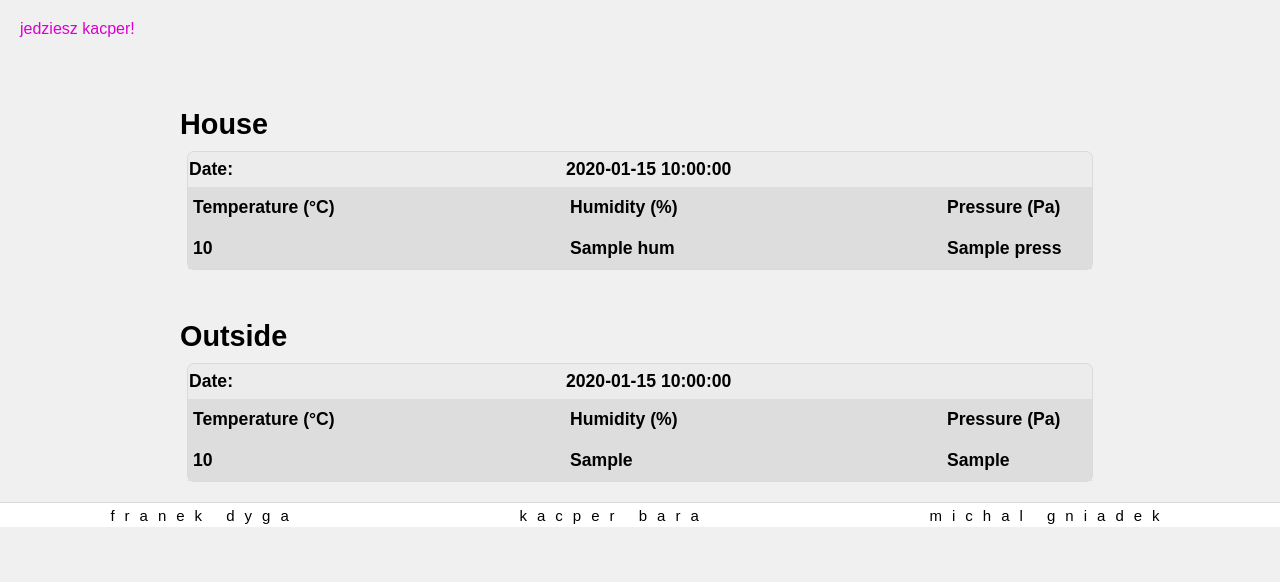
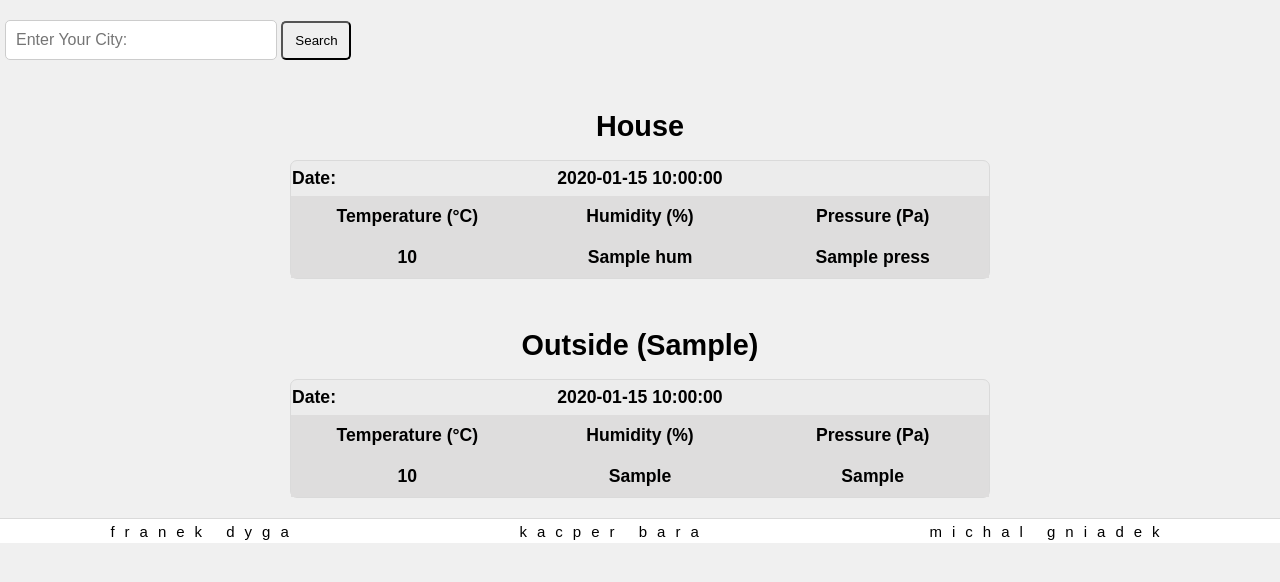
Before and after one commit to Mongolow/Projekt, a Flask app: template templates/weather.html in a window 1280 px wide. Shown: the part 40-622 px from the top of the page. Run offline with Flask 3, Linux system fonts and the light colour scheme; the template is opened without the code that fills it: most values are stand-ins (such as "Sample title", 1, 10 or a date in 2020); lists and menus that the app fills with data are empty.

Commit message:
added geocoding and improved design of weather subpage

```diff
--- a/app.py
+++ b/app.py
@@ -115,20 +115,41 @@ def api_delete_measurement(measure_id):
 
 # Pobieranie temperatury zewnętrznej wykorzystując zewnętrzne API ..................................
 
-def outside_weather():
-    latitude = 50.0614
-    longitude = 19.9366
+def outside_weather(city):
+    latitude,longitude = city_coordinates(city)
+
+    if latitude is None or longitude is None:
+        return None
+
     url = f"https://api.open-meteo.com/v1/forecast?latitude={latitude}&longitude={longitude}&current=temperature_2m,relative_humidity_2m,surface_pressure"
 
+
     try:
-        resposne = requests.get(url)
-        resposne.raise_for_status()
-        data = resposne.json()
+        response = requests.get(url)
+        response.raise_for_status()
+        data = response.json()
 
         return data.get("current")
     except requests.exceptions.RequestException:
         print("Błąd serwera Open-Meteo.")
         return None
+
+# Zmienianie nazwy maista na współrz. geo. przez zewnętrzne API .....................................
+
+def city_coordinates(city_name):
+    url = f"https://geocoding-api.open-meteo.com/v1/search?name={city_name}&count=1&language=pl&format=json"
+
+    try:
+        response = requests.get(url)
+        if response.status_code == 200:
+            data = response.json()
+            if "results" in data and len(data["results"]) >0:
+                latitude = data["results"][0]["latitude"]
+                longitude = data["results"][0]["longitude"]
+                return latitude, longitude
+    except requests.exceptions.RequestException:
+        print("Błąd serwera Open-Meteo.")
+        return None, None
 
 
 # HTML .............................................................................................
@@ -137,13 +158,22 @@ def outside_weather():
 def index():
     return render_template('index.html')
 
-@app.route('/weather')
+@app.route('/weather',methods=["GET","POST"])
 def weather():
     db = get_db()
     measurements = db.execute("SELECT * FROM measurements").fetchall()
-    #APi zewnętrzne
-    outside_data= outside_weather()
-    return render_template('weather.html', measurements=measurements, outside=outside_data)
+    city= "Krakow" #Domyślne miasto
+
+    user_city= None
+
+    if request.method == "POST":
+        user_city = request.form.get("city")
+
+    if user_city:
+        city = user_city
+
+    outside_data= outside_weather(city)
+    return render_template('weather.html', measurements=measurements, outside=outside_data, current_city=city)
 
 
 
--- a/static/css/style.css
+++ b/static/css/style.css
@@ -223,12 +223,21 @@ footer {
 }
 
 .table-date {
-    width: 375px;
+
     text-align: left;
 
 }
 
+.table-date-2 {
+
+    text-align: center;
+
+}
+
+
+
 .weather-table {
+    width: 700px;
     table-layout: auto;
     border-spacing: 0;
     background: #ececec;
@@ -242,24 +251,24 @@ footer {
     align-items: center;
     height: fit-content;
     flex-direction: column;
-    gap: 30px;
+    gap: 15px;
 }
 
 .table-parameters-t {
     width: 140px;
-    text-align: left;
+
     padding: 10px 5px;
 }
 .table-parameters-h {
     width: 140px;
-    text-align: left;
+
     padding: 10px 5px;
 
 }
 
 .table-parameters-p {
     width: 140px;
-    text-align: left;
+
     padding: 10px 5px;
 }
 
@@ -268,8 +277,8 @@ footer {
     font-weight: bold;
     font-size: 1.8em;
     color: #000000;
-    margin-bottom: 10px;
-    padding-left: 180px;
+    margin-bottom: 2px;
+
     margin-top: 50px;
 
 
@@ -289,3 +298,23 @@ footer {
 
     text-align: left;
 }
+
+.search-city-input {
+
+
+    padding: 10px;
+    margin-top: 20px;
+    margin-left:  5px;
+    width: 250px;
+    border-radius: 5px;
+    border: 1px solid #ccc;
+    font-size: 16px;
+}
+
+.search-button {
+    padding: 10px;
+    margin-top: 20px;
+    width: 70px;
+    border-radius: 5px;
+
+}
--- a/templates/weather.html
+++ b/templates/weather.html
@@ -1,21 +1,27 @@
 {% extends "index.html" %}
 {% block title %}Smarthome - Weather{% endblock %}
     {% block content %}
-    <p style="color:rgb(218, 0, 207); margin: 20px ;">jedziesz kacper!</p>
 
-    <div class="string-house">House</div>
+
+
+
+    <form method="POST">
+        <input class="search-city-input" type="text" name="city" placeholder="Enter Your City:">
+        <button class="search-button" type="submit">Search</button>
+    </form>
+
 
 
     <div class="weather-container">
 
-
+        <div class="string-house">House</div>
 
         <table class="weather-table">
 
                 <tr class="table-header">
                     <th class="table-date">Date:</th>
 
-                    <th class="table-date">{{measurements[-1]['created_at']}}</th>
+                    <th class="table-date-2">{{measurements[-1]['created_at']}}</th>
 
                     </tr>
                 <tr class="table-header-param">
@@ -39,13 +45,15 @@
     </div>
 
 
-    <div class="string-house">Outside</div>
 
     <div class="weather-container">
+
+        <div class="string-house">Outside ({{current_city}})</div>
+
         <table class="weather-table">
                 <tr class="table-header">
                     <th class="table-date">Date:</th>
-                    <th class="table-date">{{measurements[-1]['created_at']}}</th>
+                    <th class="table-date-2">{{measurements[-1]['created_at']}}</th>
                     </tr>
 
                 <tr class="table-header-param">
```
